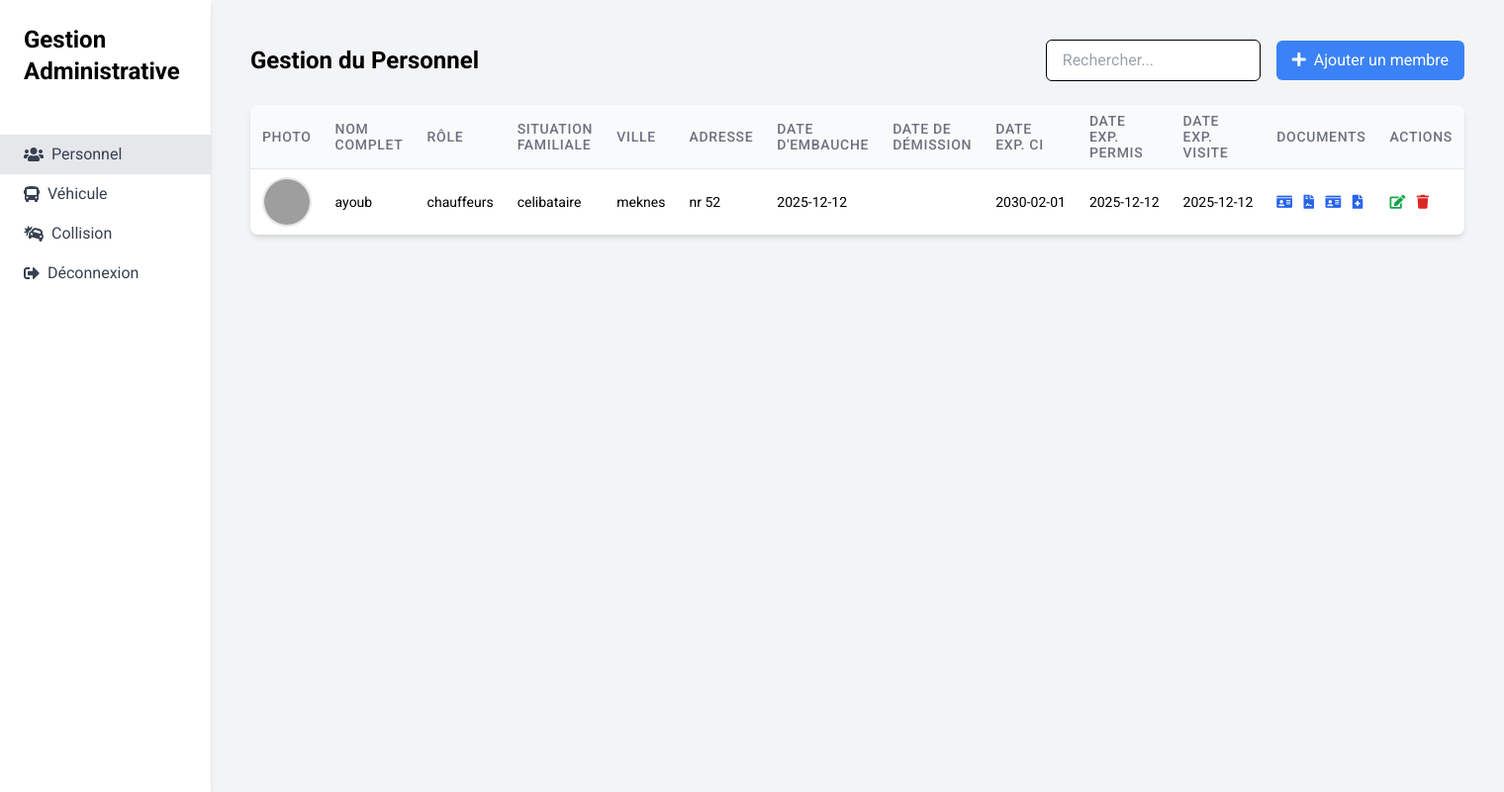
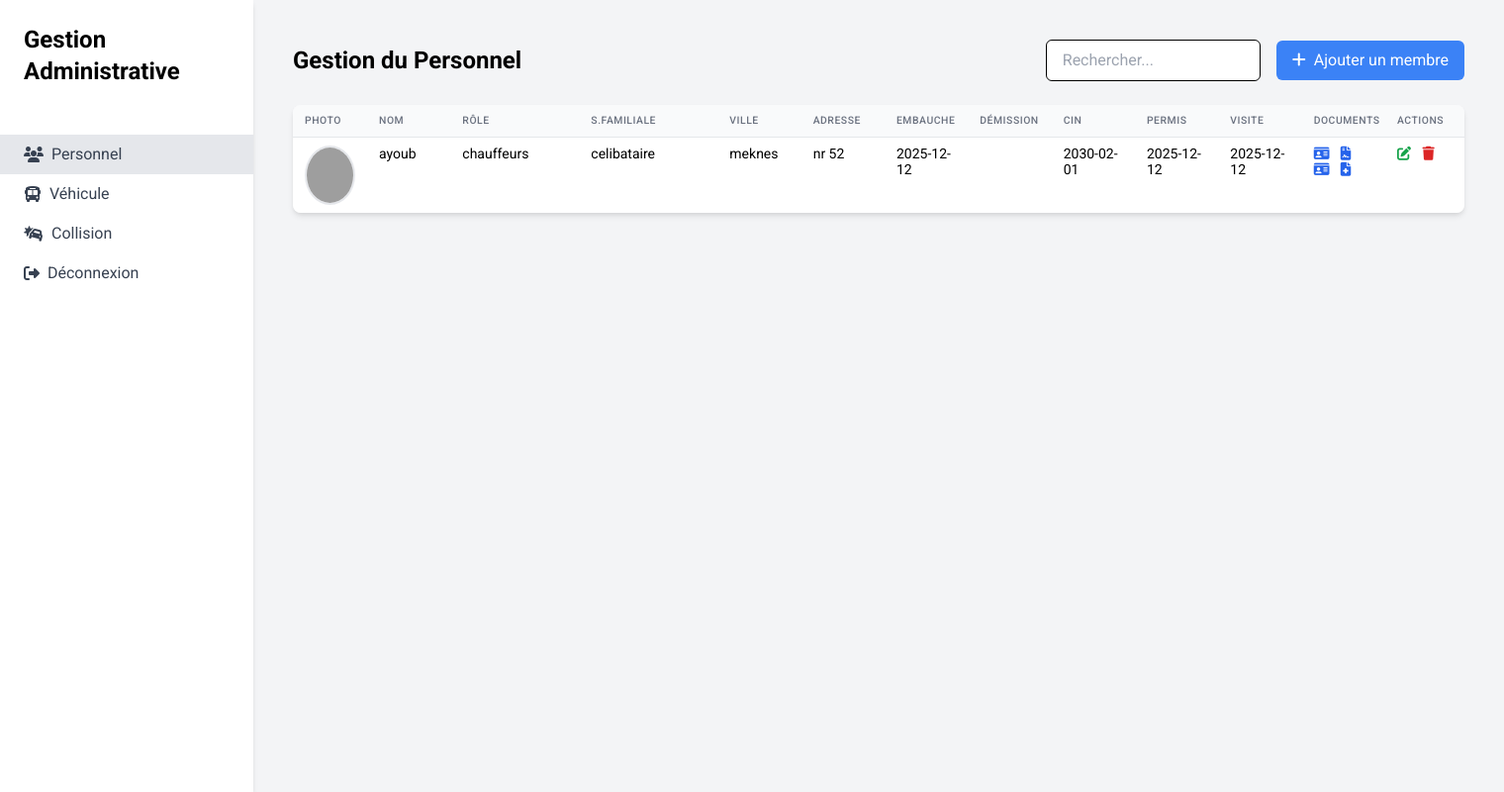
Before and after one commit to Ayoub-fetti/Iridan-3t, a PHP site: page /views/fonctionnaire/gestion_users.php in a window 1520 px wide. Shown: the whole page at 99% size. Run offline with PHP 8.4, Linux system fonts and the light colour scheme; a user stored in the database is signed in; data comes from the database, SQL or seed files in the repository; some libraries are stand-ins or nearby versions; grey boxes are pictures that could not be loaded.

Commit message:
gestion_users front end

```diff
--- a/views/fonctionnaire/accidents.php
+++ b/views/fonctionnaire/accidents.php
@@ -162,13 +162,13 @@
                 <ul>
                     <li>
                         <a href="gestion_users.php" class="flex items-center px-6 py-2 text-gray-700 hover:bg-gray-200">
-                            <i class="fas fa-users mr-2"></i>
+                        <i class="fas fa-users mr-2"></i>
                             Personnel
                         </a>
                     </li>
                     <li>
                         <a href="gestion_cars.php" class="flex items-center px-6 py-2 text-gray-700 hover:bg-gray-200">
-                            <i class="fas fa-car mr-2"></i>
+                        <i class="fas fa-bus mr-2"></i>
                             Véhicules
                         </a>
                     </li>
--- a/views/fonctionnaire/gestion_cars.php
+++ b/views/fonctionnaire/gestion_cars.php
@@ -140,13 +140,13 @@
                     <li>
                         <a href="gestion_users.php" class="flex items-center px-6 py-2 text-gray-700 hover:bg-gray-200">
 
-                            <i class="fas fa-users mr-2"></i>
+                        <i class="fas fa-users mr-2"></i>
                             Personnel
                         </a>
                     </li>
                     <li>
                         <a href="gestion_cars.php" class="flex items-center px-6 py-2 text-gray-700 bg-gray-200">
-                            <!-- <i class="fas fa-car mr-2"></i> -->
+
                             <i class="fas fa-bus mr-2"></i>
                             Véhicule
                         </a>
--- a/views/fonctionnaire/gestion_users.php
+++ b/views/fonctionnaire/gestion_users.php
@@ -101,7 +101,7 @@
     <meta content="width=device-width, initial-scale=1.0" name="viewport"/>
     <title>Gestion du Personnel</title>
     <script src="https://cdn.tailwindcss.com"></script>
-    <link href="https://cdnjs.cloudflare.com/ajax/libs/font-awesome/5.15.3/css/all.min.css" rel="stylesheet"/>
+    <link href="https://cdnjs.cloudflare.com/ajax/libs/font-awesome/6.4.0/css/all.min.css" rel="stylesheet"/>
     <link href="https://fonts.googleapis.com/css2?family=Roboto:wght@400;500;700&display=swap" rel="stylesheet"/>
     <style>
         body {
@@ -164,6 +164,50 @@
         input, select {
             border: 1px solid black !important;
         }
+        .table-container {
+            overflow-x: auto;
+        }
+        .compact-table {
+            table-layout: fixed;
+            width: 100%;
+        }
+        .compact-table th,
+        .compact-table td {
+            max-width: 150px;
+            overflow-wrap: break-word;
+            word-wrap: break-word;
+            white-space: normal;
+            padding: 8px;
+            vertical-align: top;
+        }
+        .compact-table th {
+            font-size: 0.65rem;  /* Slightly smaller font size */
+            padding: 4px 6px;    /* Slightly reduced padding */
+            text-transform: uppercase;
+            font-weight: 500;
+            color: #6b7280;
+            white-space: nowrap; /* Prevent text wrapping */
+            overflow: visible;   /* Allow text to be fully visible */
+        }
+        .photo-cell {
+            width: 75px;
+        }
+        .action-cell {
+            width: 80px;
+        }
+        .role-cell {
+            width: 130px;
+        }
+        .famille-cell {
+            width: 140px;  /* Slightly wider to accommodate the header text */
+        }
+
+        .profile-photo {
+            width: 60px;
+            height: 60px;
+            object-fit: cover;
+            border-radius: 50%;
+        }
     </style>
 </head>
 <body class="bg-gray-100">
@@ -221,19 +265,19 @@
                 <table class="min-w-full divide-y divide-gray-200 compact-table">
                     <thead class="bg-gray-50">
                         <tr>
-                            <th class="px-6 py-3 text-left text-xs font-medium text-gray-500 uppercase tracking-wider photo-cell">Photo</th>
-                            <th class="px-6 py-3 text-left text-xs font-medium text-gray-500 uppercase tracking-wider">Nom Complet</th>
-                            <th class="px-6 py-3 text-left text-xs font-medium text-gray-500 uppercase tracking-wider">Rôle</th>
-                            <th class="px-6 py-3 text-left text-xs font-medium text-gray-500 uppercase tracking-wider">Situation Familiale</th>
-                            <th class="px-6 py-3 text-left text-xs font-medium text-gray-500 uppercase tracking-wider">Ville</th>
-                            <th class="px-6 py-3 text-left text-xs font-medium text-gray-500 uppercase tracking-wider">Adresse</th>
-                            <th class="px-6 py-3 text-left text-xs font-medium text-gray-500 uppercase tracking-wider">Date d'embauche</th>
-                            <th class="px-6 py-3 text-left text-xs font-medium text-gray-500 uppercase tracking-wider">Date de démission</th>
-                            <th class="px-6 py-3 text-left text-xs font-medium text-gray-500 uppercase tracking-wider">Date exp. CI</th>
-                            <th class="px-6 py-3 text-left text-xs font-medium text-gray-500 uppercase tracking-wider">Date exp. Permis</th>
-                            <th class="px-6 py-3 text-left text-xs font-medium text-gray-500 uppercase tracking-wider">Date exp. Visite</th>
-                            <th class="px-6 py-3 text-left text-xs font-medium text-gray-500 uppercase tracking-wider">Documents</th>
-                            <th class="px-6 py-3 text-left text-xs font-medium text-gray-500 uppercase tracking-wider">Actions</th>
+                            <th class="px-6 py-3 text-left text-xs font-normal text-gray-500 uppercase tracking-wider photo-cell">Photo</th>
+                            <th class="px-6 py-3 text-left text-xs font-normal text-gray-500 uppercase tracking-wider">Nom </th>
+                            <th class="px-6 py-3 text-left text-xs font-normal text-gray-500 uppercase tracking-wider role-cell">Rôle</th>
+                            <th class="px-6 py-3 text-left text-xs font-normal text-gray-500 uppercase tracking-wider famille-cell">S.Familiale</th>
+                            <th class="px-6 py-3 text-left text-xs font-normal text-gray-500 uppercase tracking-wider">Ville</th>
+                            <th class="px-6 py-3 text-left text-xs font-normal text-gray-500 uppercase tracking-wider">Adresse</th>
+                            <th class="px-6 py-3 text-left text-xs font-normal text-gray-500 uppercase tracking-wider">Embauche</th>
+                            <th class="px-6 py-3 text-left text-xs font-normal text-gray-500 uppercase tracking-wider">Démission</th>
+                            <th class="px-6 py-3 text-left text-xs font-normal text-gray-500 uppercase tracking-wider">CIN</th>
+                            <th class="px-6 py-3 text-left text-xs font-normal text-gray-500 uppercase tracking-wider">Permis</th>
+                            <th class="px-6 py-3 text-left text-xs font-normal text-gray-500 uppercase tracking-wider">Visite</th>
+                            <th class="px-6 py-3 text-left text-xs font-normal text-gray-500 uppercase tracking-wider">Documents</th>
+                            <th class="px-6 py-3 text-left text-xs font-normal text-gray-500 uppercase tracking-wider action-cell">Actions</th>
                         </tr>
                     </thead>
                     <tbody class="bg-white divide-y divide-gray-200">
@@ -251,8 +295,8 @@
                                         <?php endif; ?>
                                     </td>
                                     <td class="px-6 py-4 whitespace-nowrap"><?php echo htmlspecialchars($person['nom_complet'] ?? ''); ?></td>
-                                    <td class="px-6 py-4 whitespace-nowrap"><?php echo htmlspecialchars($person['role'] ?? ''); ?></td>
-                                    <td class="px-6 py-4 whitespace-nowrap"><?php echo htmlspecialchars($person['situation_familiale'] ?? ''); ?></td>
+                                    <td class="px-6 py-4 whitespace-nowrap role-cell"><?php echo htmlspecialchars($person['role'] ?? ''); ?></td>
+                                    <td class="px-6 py-4 whitespace-nowrap famille-cell"><?php echo htmlspecialchars($person['situation_familiale'] ?? ''); ?></td>
                                     <td class="px-6 py-4 whitespace-nowrap"><?php echo htmlspecialchars($person['ville'] ?? ''); ?></td>
                                     <td class="px-6 py-4 whitespace-nowrap"><?php echo htmlspecialchars($person['adresse'] ?? ''); ?></td>
                                     <td class="px-6 py-4 whitespace-nowrap"><?php echo htmlspecialchars($person['date_embauche'] ?? ''); ?></td>
@@ -283,7 +327,7 @@
                                         <?php endif; ?>
 
                                     </td>
-                                    <td class="px-6 py-4 whitespace-nowrap">
+                                    <td class="px-6 py-4 whitespace-nowrap action-cell">
 
                                         <a href="#" class="text-green-600 hover:text-green-900 mr-2" onclick="openEditModal(<?php echo htmlspecialchars($person['id']); ?>)" title="Modifier">
                                             <i class="fas fa-edit"></i>
@@ -636,13 +680,6 @@
             e.preventDefault();
 
             const formData = new FormData(this);
-            formData.append('action', 'edit'); // Ajouter l'action 'edit'
-
-            // Debug des données envoyées
-            console.log('Données envoyées :');
-            for (let pair of formData.entries()) {
-                console.log(pair[0] + ': ' + pair[1]);
-            }
 
             $.ajax({
                 url: '../../controllers/personnel/update.php',
```
